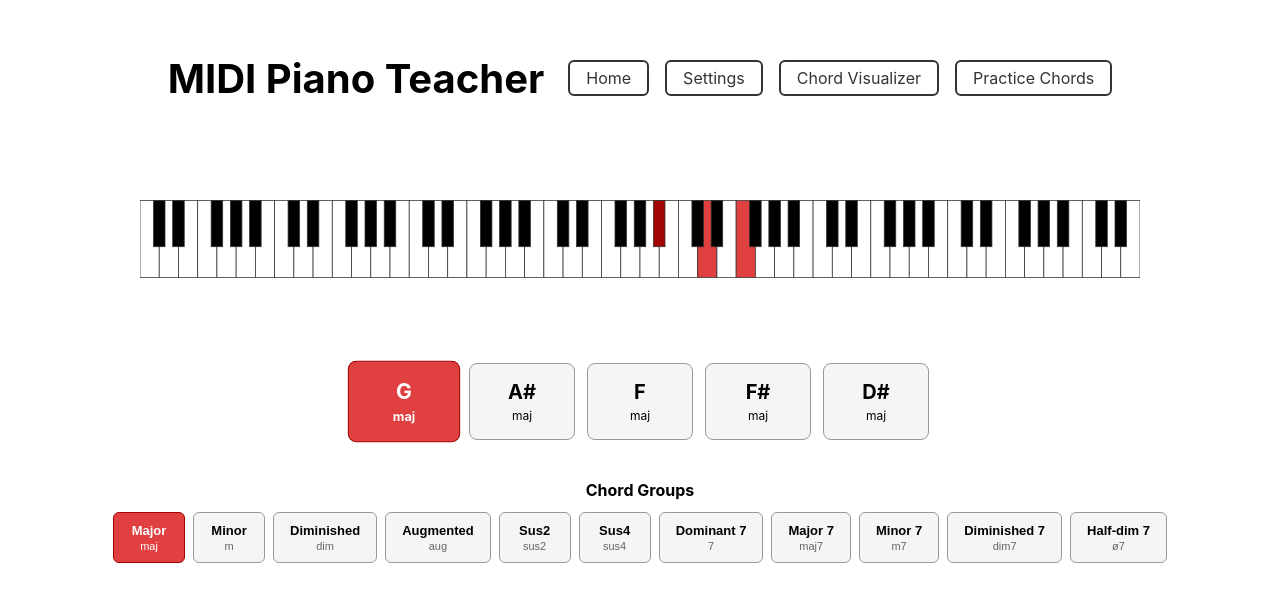
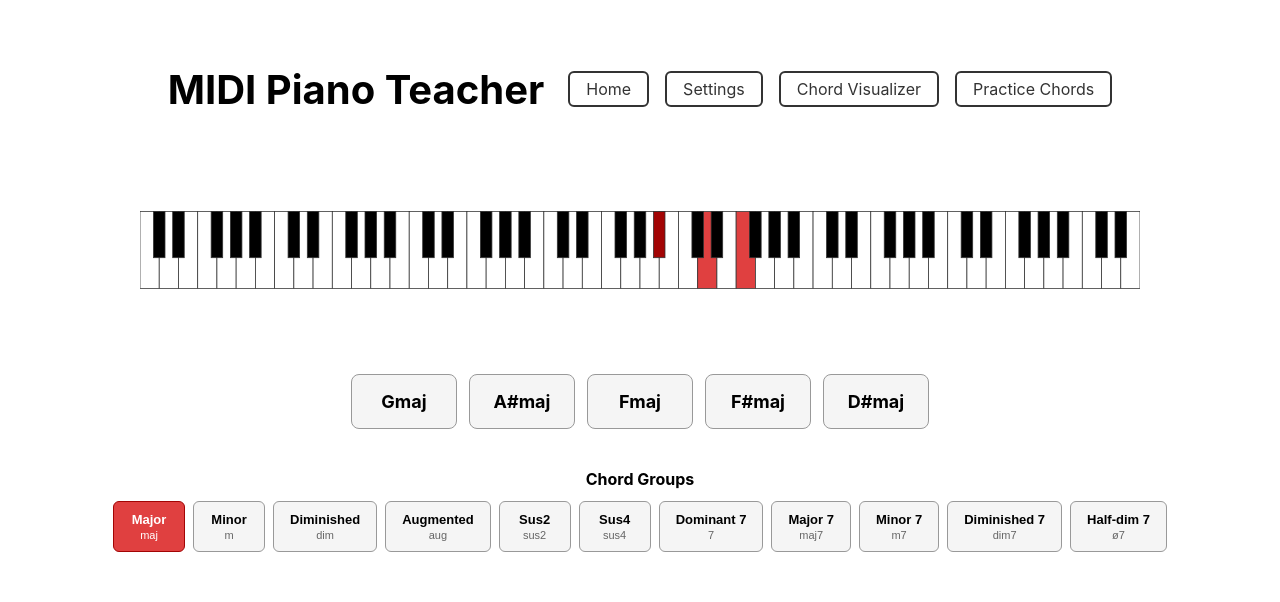
Before and after one commit to mjosephs1/midi-piano-teacher-web, a React (Create React App) app: page /practice-chords/practice in a window 1280 px wide. Shown: the part 106-708 px from the top of the page. Built offline with nearby package versions, Linux system fonts and the light colour scheme.

Commit message:
Update practice mode chord queue styling and add animation when progressing through the queue

```diff
--- a/src/ChordQueue.css
+++ b/src/ChordQueue.css
@@ -1,8 +1,17 @@
+.chord-queue-wrapper {
+  overflow: hidden;
+  position: relative;
+}
+
 .chord-queue {
   display: flex;
   flex-direction: row;
   gap: 12px;
   align-items: stretch;
+}
+
+.chord-queue.advancing {
+  animation: slideInFromRight 0.2s ease-out;
 }
 
 .chord-card {
@@ -17,23 +26,36 @@
   background-color: #f5f5f5;
   font-size: 14px;
   text-align: center;
-  transition: background-color 0.2s, border-color 0.2s, transform 0.2s;
+  transition: background-color 0.15s, border-color 0.15s;
 }
 
-.chord-card.current {
-  background-color: #E04040;
-  border-color: #a20404;
+.chord-card-fading {
+  position: absolute;
+  left: 0;
+  top: 0;
+  background-color: #4CAF50;
+  border-color: #2E7D32;
   color: #fff;
-  font-weight: bold;
-  transform: scale(1.06);
+  animation: slideOutLeft 0.2s ease-out forwards;
 }
 
-.chord-card-root {
-  font-size: 20px;
+@keyframes slideOutLeft {
+  from {
+    opacity: 1;
+    transform: translateX(0);
+  }
+  to {
+    opacity: 0;
+    transform: translateX(-92px);
+  }
+}
+
+.chord-card-label {
+  font-size: 18px;
   font-weight: bold;
 }
 
-.chord-card-type {
-  font-size: 12px;
-  margin-top: 4px;
+@keyframes slideInFromRight {
+  from { transform: translateX(92px); }
+  to { transform: translateX(0); }
 }
--- a/src/ChordQueue.tsx
+++ b/src/ChordQueue.tsx
@@ -1,4 +1,4 @@
-import { FC, useState, useEffect } from 'react';
+import { FC, useState, useEffect, useRef } from 'react';
 import { CHORD_PATTERNS, NOTE_NAMES } from './midi/noteUtils';
 import { useMidi } from './midi/MidiContext';
 import './ChordQueue.css';
@@ -6,6 +6,7 @@ import './ChordQueue.css';
 const MIDI_BASE = 60;
 
 interface ChordQueueItem {
+  id: number;
   rootIndex: number;
   patternName: string;
 }
@@ -15,13 +16,15 @@ interface ChordQueueProps {
   onCurrentChordChange: (notes: Set<number>) => void;
 }
 
+let itemIdCounter = 0;
+
 function generateChordItem(selectedGroups: Set<string>, exclude?: string): ChordQueueItem {
   const allowed = CHORD_PATTERNS.filter(p => selectedGroups.has(p.name));
   let item: ChordQueueItem;
   do {
     const pattern = allowed[Math.floor(Math.random() * allowed.length)];
     const rootIndex = Math.floor(Math.random() * 12);
-    item = { rootIndex, patternName: pattern.name };
+    item = { id: itemIdCounter++, rootIndex, patternName: pattern.name };
   } while (exclude !== undefined && `${NOTE_NAMES[item.rootIndex]} ${item.patternName}` === exclude);
   return item;
 }
@@ -37,6 +40,14 @@ export const ChordQueue: FC<ChordQueueProps> = ({ selectedGroups, onCurrentChord
     Array.from({ length: 5 }, () => generateChordItem(selectedGroups))
   );
 
+  const [isFlashing, setIsFlashing] = useState(false);
+  const [isAdvancing, setIsAdvancing] = useState(false);
+  const [fadingOutCard, setFadingOutCard] = useState<ChordQueueItem | null>(null);
+  const isTransitioningRef = useRef(false);
+  const nextChordPressedRef = useRef(false);
+  const lastMatchedChordRef = useRef<string | null>(null);
+  const fadingOutCardRef = useRef<ChordQueueItem | null>(null);
+
   const { pressedChords } = useMidi();
 
   // Regenerate queue when selectedGroups changes
@@ -50,11 +61,40 @@ export const ChordQueue: FC<ChordQueueProps> = ({ selectedGroups, onCurrentChord
     onCurrentChordChange(currentChordNotes);
   }, [queue, onCurrentChordChange]);
 
-  // Detect chord match and advance queue
+  // Detect chord match and trigger flash
   useEffect(() => {
     if (!pressedChords) return;
     const target = `${NOTE_NAMES[queue[0].rootIndex]} ${queue[0].patternName}`;
-    if (pressedChords === target) {
+    if (pressedChords !== target) return;
+    if (isTransitioningRef.current) return;
+
+    isTransitioningRef.current = true;
+    lastMatchedChordRef.current = target;
+    nextChordPressedRef.current = false;
+    fadingOutCardRef.current = queue[0];
+    setIsFlashing(true);
+    setIsAdvancing(true);
+  }, [pressedChords, queue]);
+
+  // Detect if a new chord is pressed while transitioning
+  useEffect(() => {
+    if (!isTransitioningRef.current || !pressedChords) return;
+
+    const target = `${NOTE_NAMES[queue[0].rootIndex]} ${queue[0].patternName}`;
+    // Only set flag if this is a different chord from the one that triggered the transition
+    if (pressedChords === target && pressedChords !== lastMatchedChordRef.current) {
+      nextChordPressedRef.current = true;
+    }
+  }, [pressedChords, queue]);
+
+  // Handle queue advance and animation timing
+  useEffect(() => {
+    if (!isAdvancing) return;
+
+    // Use the captured fading-out card from the detection effect
+    setFadingOutCard(fadingOutCardRef.current);
+
+    // Advance the queue immediately so the next target is correct
     setQueue(prev => {
       const rightmostChordName = `${NOTE_NAMES[prev[4].rootIndex]} ${prev[4].patternName}`;
       return [
@@ -62,22 +102,47 @@ export const ChordQueue: FC<ChordQueueProps> = ({ selectedGroups, onCurrentChord
         generateChordItem(selectedGroups, rightmostChordName),
       ];
     });
+
+    const animationTimeout = setTimeout(() => {
+      setFadingOutCard(null);
+      setIsFlashing(false);
+      setIsAdvancing(false);
+
+      // Check if the user pressed the next chord at any point during the animation
+      if (nextChordPressedRef.current) {
+        nextChordPressedRef.current = false;
+        setIsFlashing(true);
+        setIsAdvancing(true);
+      } else {
+        // Normal completion: clear transition state
+        isTransitioningRef.current = false;
       }
-  }, [pressedChords, queue, selectedGroups]);
+    }, 200);
+
+    return () => clearTimeout(animationTimeout);
+  }, [isAdvancing, selectedGroups]);
 
   return (
-    <div className="chord-queue">
-      {queue.map((item, index) => (
+    <div className="chord-queue-wrapper">
+      {fadingOutCard && (
+        <div key={fadingOutCard.id} className="chord-card chord-card-fading">
+          <span className="chord-card-label">
+            {NOTE_NAMES[fadingOutCard.rootIndex]}{CHORD_PATTERNS.find(p => p.name === fadingOutCard.patternName)?.shorthand ?? ''}
+          </span>
+        </div>
+      )}
+      <div className={`chord-queue${isAdvancing ? ' advancing' : ''}`}>
+        {queue.map((item) => (
           <div
-          key={`${index}-${item.rootIndex}-${item.patternName}`}
-          className={`chord-card${index === 0 ? ' current' : ''}`}
+            key={item.id}
+            className="chord-card"
           >
-          <span className="chord-card-root">{NOTE_NAMES[item.rootIndex]}</span>
-          <span className="chord-card-type">
-            {CHORD_PATTERNS.find(p => p.name === item.patternName)?.shorthand}
+            <span className="chord-card-label">
+              {NOTE_NAMES[item.rootIndex]}{CHORD_PATTERNS.find(p => p.name === item.patternName)?.shorthand ?? ''}
             </span>
           </div>
         ))}
       </div>
+    </div>
   );
 };
```
Lines whose indentation alone changed are shown as unchanged.
